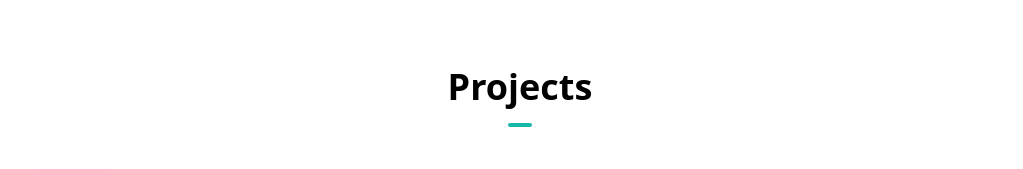
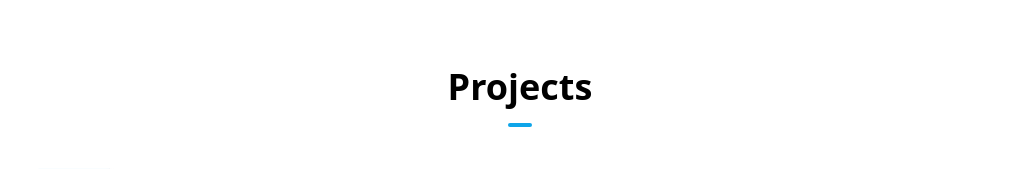
Before and after one commit to RianIhsan/MyWeb, a Next.js app: page / in a window 1280 px wide. Shown: the part 1820-1989 px from the top of the page, without its empty margins (120-1143 px from the left). Built offline with nearby package versions, Linux system fonts and the light colour scheme.

Commit message:
Update ProjectsSection.tsx

```diff
--- a/components/ProjectsSection.tsx
+++ b/components/ProjectsSection.tsx
@@ -44,7 +44,7 @@ const ProjectsSection = () => {
     <section id="projects">
       <h1 className="my-10 text-center font-bold text-4xl">
         Projects
-        <hr className="w-6 h-1 mx-auto my-4 bg-teal-500 border-0 rounded"></hr>
+        <hr className="w-6 h-1 mx-auto my-4 bg-sky-500 border-0 rounded"></hr>
       </h1>
 
       <div className="flex flex-col space-y-28">
```
